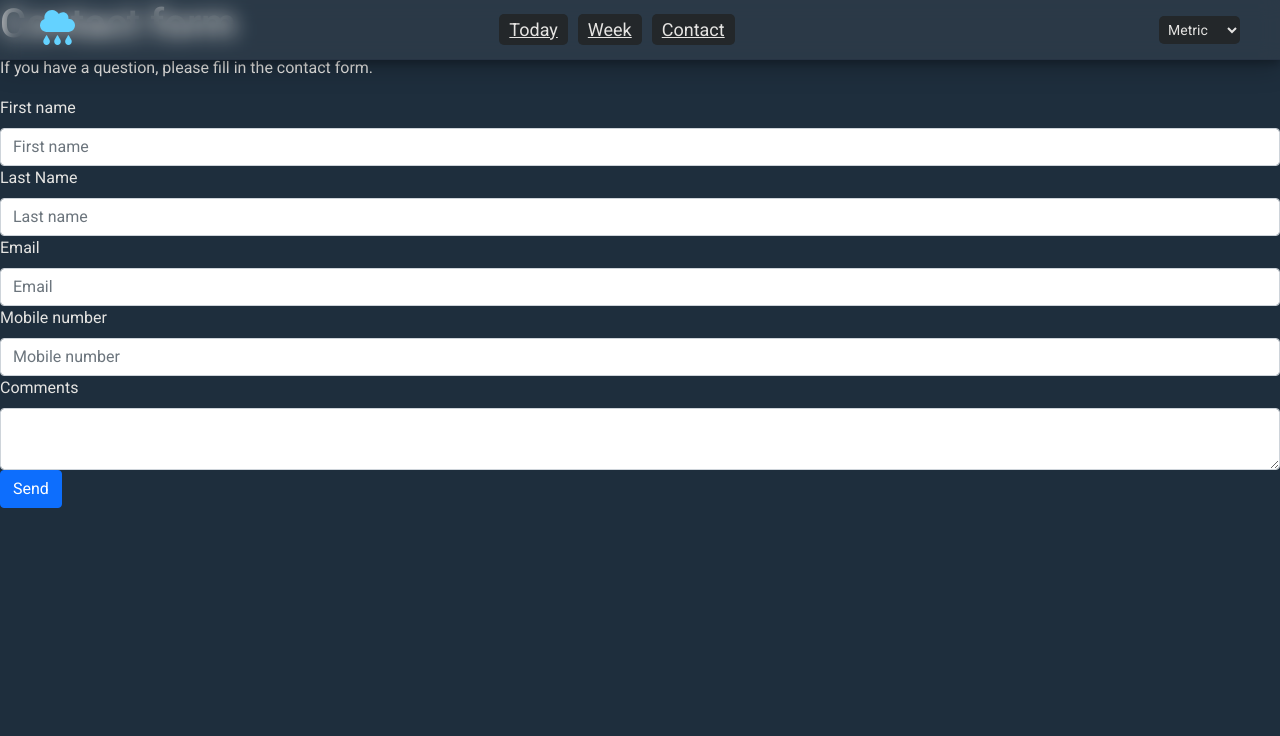
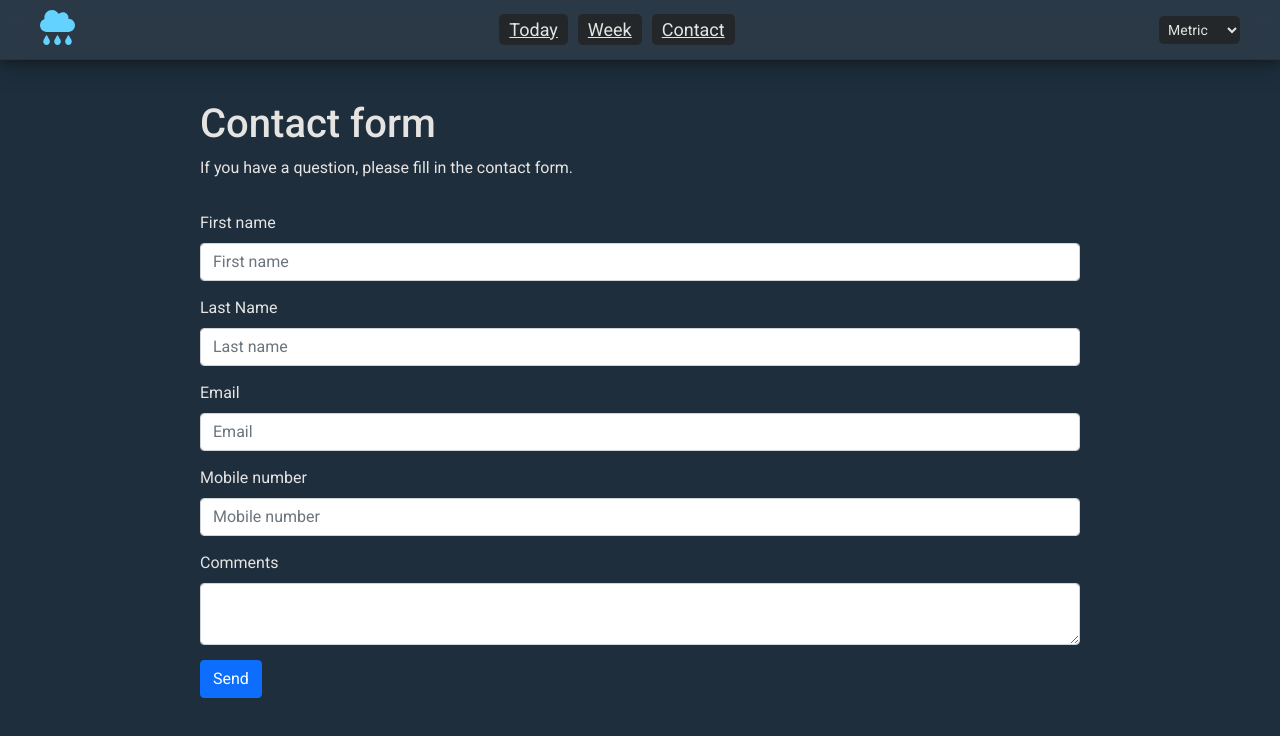
Before and after one commit to KerwynJonas/weatherapp2, a React (Create React App) app in the folder weatherapp/: page /contact in a window 1280 px wide. Shown: the top 736 px of the page. Built offline with nearby package versions, Linux system fonts and the light colour scheme; no server answers.

Commit message:
Update commit

```diff
--- a/weatherapp/package.json
+++ b/weatherapp/package.json
@@ -18,7 +18,6 @@
     "axios": "^0.27.2",
     "bootstrap": "5.1.3",
     "cypress": "^10.6.0",
-    "gh-pages": "^4.0.0",
     "react": "^18.2.0",
     "react-bootstrap": "^2.5.0",
     "react-dom": "^18.2.0",
@@ -58,6 +57,7 @@
     ]
   },
   "devDependencies": {
-    "eslint-plugin-cypress": "^2.12.1"
+    "eslint-plugin-cypress": "^2.12.1",
+    "gh-pages": "^4.0.0"
   }
 }
--- a/weatherapp/src/page/contact/Contact.tsx
+++ b/weatherapp/src/page/contact/Contact.tsx
@@ -9,7 +9,7 @@ const {Group, Label, Control} = {...Form}
 export default function App() {
   const { register, handleSubmit} = useForm();
   const onSubmit = (data: any) => {
-    const text = `${data["First name"]} ${data["Last name"]}\n ${data["Your comments"]}`
+    const text = `${data["First name"]} ${data["Last name"]} // ${data["Your comments"]}`
     console.log(text)
     window.open(`mailto:jonas.kerwyn@student.hogent.be?subject=WeatherApp&body=${text}`)};
 
--- a/weatherapp/src/page/contact/contact.scss
+++ b/weatherapp/src/page/contact/contact.scss
@@ -1,4 +1,16 @@
-.form{
-    margin-left: 30px;
-    margin-right: 30px;
+.simpleForm{
+    margin-left: 200px;
+    margin-right: 200px;
 }
+h1 {
+    margin-top: 100px;
+    margin-left: 200px;
+}
+
+p {
+    margin-left: 200px;
+}
+
+label, button {
+    margin-top: 15px;
+}
```
Also changed, not shown: 2 other files (tests, documents, lock files or other folders).
